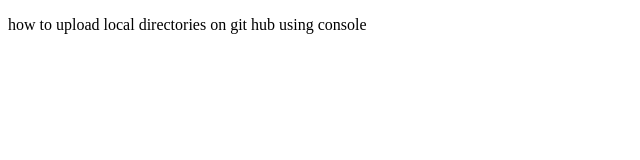
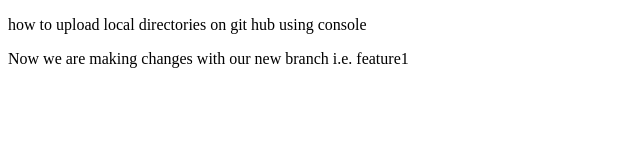
Before and after one commit to Samratsaurabh091/localrepo, a plain HTML site: page index.html in a window 1280 px wide. Shown: the whole page, without its empty margins (0-640 px from the left). Drawn offline with Linux system fonts and the light colour scheme.

Commit message:
adding new feature

```diff
--- a/index.html
+++ b/index.html
@@ -8,5 +8,6 @@
 <body>
     <style src="script.css"> This will add color</style>
     <p> how to upload local directories on git hub using console</p>
+    <p> Now we are making changes with our new branch i.e. feature1 </p>
 </body>
 </html>
```
